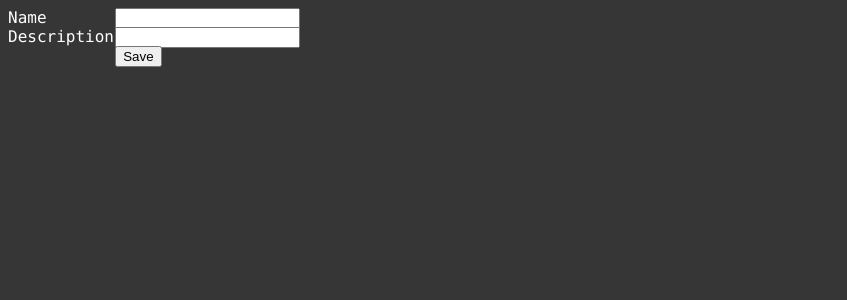
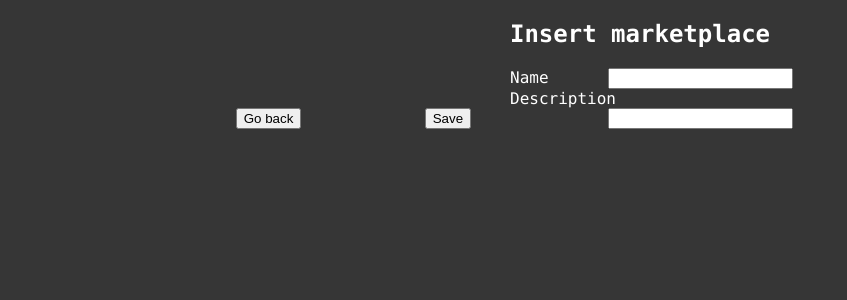
Before and after one commit to lucastorresolist/ots-apt8, a Flask app: page /insert-marketplace in a window 1280 px wide. Shown: the top 300 px of the page, without its empty margins (0-847 px from the left). Run offline with Flask 2, Linux system fonts and the light colour scheme.

Commit message:
Styling project

```diff
--- a/Front/static/css/styles.css
+++ b/Front/static/css/styles.css
@@ -9,6 +9,30 @@ a{
 }
 
 input{
-    position: absolute;
+    position: relative;
     left: 9%;
 }
+
+.title{
+    text-align: center;
+}
+
+.form{
+    margin: 0 auto;
+	width: 260px;
+}
+.form label{
+	display: inline-block;
+	text-align: right;
+	float: left;
+}
+
+.form input{
+	display: inline-block;
+	text-align: left;
+	float: right;
+}
+
+.form_buttons{
+    text-align: center;
+}
--- a/Front/templates/index.html
+++ b/Front/templates/index.html
@@ -1,5 +1,6 @@
 {% extends 'template.html' %}
 {% block body %}
+    <h2 class="title">Menu</h2>
     <ul>
         <li>
             <a href="/insert-marketplace">Insert marketplace</a>
--- a/Front/templates/insert_marketplace.html
+++ b/Front/templates/insert_marketplace.html
@@ -1,16 +1,24 @@
 {% extends 'template.html' %}
 {% block body %}
+
+    <h2 class="title">Insert marketplace</h2>
     <form action="/inserted">
-        <label for="input_name">Name</label>
-        <input type="text" name="input_name" id="input_name">
+
+        <div class="form">
+            <label for="input_name">Name</label>
+            <input type="text" name="input_name" id="input_name">
+        </div>
+
+        <div class="form">
+            <label for="input_description">Description</label>
+            <input type="text" name="input_description" id="input_description">
+        </div>
 
         <br>
+        <div class="form_buttons">
+            <button onclick="location.href='/'" type="button">Go back</button>
+            <input type='submit' value='Save' />
+        </div>
 
-        <label for="input_description">Description</label>
-        <input type="text" name="input_description" id="input_description">
-
-        <br>
-
-        <input type='submit' value='Save' />
     </form>
 {% endblock %}
```
Also changed, not shown: Front/templates/insert_product.html (+9 -4 lines).
